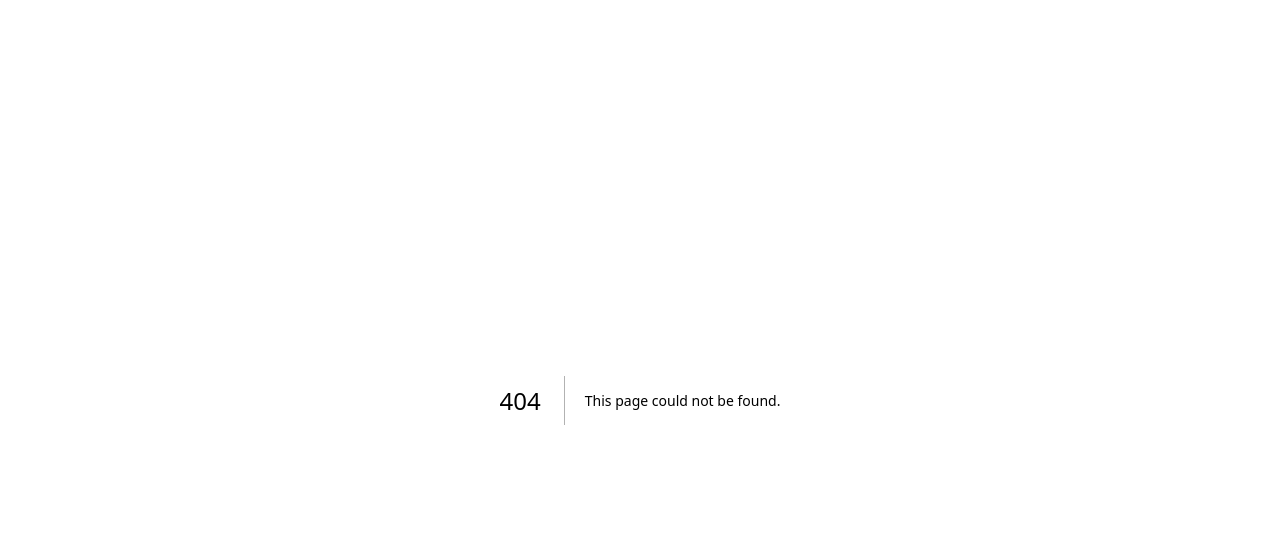
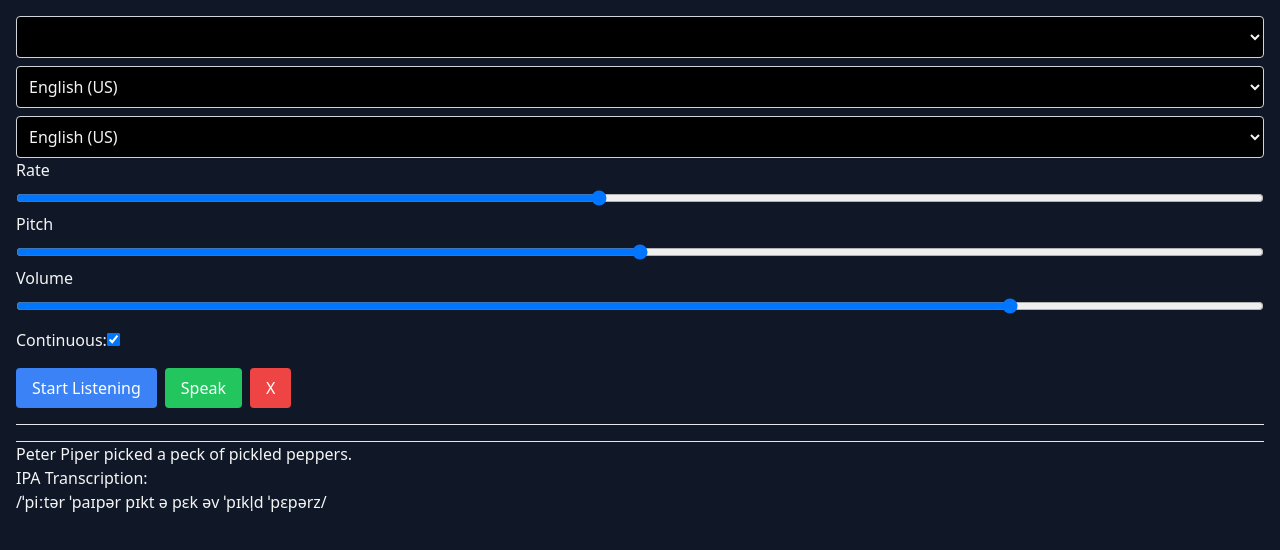
Before and after one commit to alexandernovadev/iaenglish, a Next.js app: page /voice in a window 1280 px wide. Before the commit this address had no page. Shown: the top 550 px of the page. Built offline with nearby package versions, Linux system fonts and the light colour scheme.

Commit message:
Alex - #36333 Fix the behavior dont speak

```diff
--- /dev/null
+++ b/globals.d.ts
@@ -0,0 +1 @@
+declare var SpeechRecognition: typeof webkitSpeechRecognition;
--- /dev/null
+++ b/src/hooks/speehAPI/types.ts
@@ -0,0 +1,14 @@
+export interface SpeechConfig {
+  recognitionLang?: string; // Idioma para el reconocimiento de voz
+  interimResults?: boolean; // Si se deben mostrar resultados interinos
+  continuous?: boolean; // Si el reconocimiento debe ser continuo
+  maxAlternatives?: number; // Número máximo de alternativas de reconocimiento
+
+  // Configuraciones para la síntesis de voz
+  synthesisLang?: string; // Idioma para la síntesis de voz
+  voiceName?: string; // Nombre de la voz a utilizar
+  rate?: number; // Velocidad de la voz
+  pitch?: number; // Tono de la voz
+  volume?: number; // Volumen de la voz
+
+}
--- /dev/null
+++ b/src/hooks/speehAPI/useSpeech.ts
@@ -0,0 +1,96 @@
+import { useState, useEffect } from "react";
+import { SpeechConfig } from "./types";
+
+type TextConcatType = "CONCAT" | "REPLACE" | "NONE";
+const useSpeech = (
+  config: SpeechConfig,
+  textConcatType: TextConcatType = "REPLACE"
+) => {
+  const [text, setText] = useState<string>("");
+  const [isListening, setIsListening] = useState<boolean>(false);
+  const [voices, setVoices] = useState<SpeechSynthesisVoice[]>([]);
+  let speechRecognition: any | null = null;
+
+  const [configUser, setConfigUser] = useState(config);
+
+  useEffect(() => {
+    getAvailableVoices();
+  }, []);
+
+  const startListening = () => {
+    const SpeechRecognition =
+      window.SpeechRecognition || (window as any).webkitSpeechRecognition;
+
+    if (SpeechRecognition) {
+      speechRecognition = new SpeechRecognition();
+      speechRecognition.lang = configUser.recognitionLang || "en-US";
+      speechRecognition.interimResults =
+        configUser.interimResults !== undefined
+          ? configUser.interimResults
+          : true;
+      speechRecognition.continuous =
+        configUser.continuous !== undefined ? configUser.continuous : false;
+      speechRecognition.maxAlternatives = configUser.maxAlternatives || 1;
+      speechRecognition.start();
+
+      setIsListening(true);
+
+      speechRecognition.onresult = (event: any) => {
+        let finalTranscript = "";
+        let interimTranscript = "";
+
+        for (let i = 0; i < event.results.length; ++i) {
+          const transcript = event.results[i][0].transcript;
+          if (event.results[i].isFinal) {
+            finalTranscript += transcript;
+          } else {
+            interimTranscript += transcript;
+          }
+        }
+
+        const textResult =
+          textConcatType === "CONCAT"
+            ? " " + text + finalTranscript + interimTranscript
+            : textConcatType === "REPLACE"
+            ? finalTranscript + interimTranscript
+            : "Stupid Love ";
+        setText(textResult);
+        setIsListening(false);
+      };
+
+      speechRecognition.onend = () => {
+        setIsListening(false);
+      };
+    } else {
+      alert("Tu navegador no soporta la Web Speech API");
+    }
+  };
+
+  const speak = (text: string, lang?: string) => {
+    const speech = new SpeechSynthesisUtterance(text);
+    speech.lang = lang || configUser.synthesisLang || "es-ES";
+    // @ts-ignore
+    speech.voice = window.speechSynthesis
+      .getVoices()
+      .find((voice) => voice.name === configUser.voiceName);
+    speech.rate = configUser.rate || 1;
+    speech.pitch = configUser.pitch || 1;
+    speech.volume = configUser.volume || 1;
+    window.speechSynthesis.speak(speech);
+  };
+
+  const getAvailableVoices = () =>
+    setVoices(window.speechSynthesis.getVoices());
+
+  return {
+    text,
+    isListening,
+    voices,
+    startListening,
+    speak,
+    setText,
+    setConfigUser,
+  };
+};
+
+export default useSpeech;
--- a/src/pages/index.tsx
+++ b/src/pages/index.tsx
@@ -17,12 +17,18 @@
 import { FcReading } from "react-icons/fc";
 import { LuBrainCircuit } from "react-icons/lu";
 import { RiSpeakFill } from "react-icons/ri";
+import useSpeech from "@/hooks/speehAPI/useSpeech";
+import { speechConfig } from "./voice";
+import { FaMicrophoneLines } from "react-icons/fa6";
 export default function Home() {
   const [word, setword] = useState("Historia de Napoleon ");
   const [isOpenModal, setIsOpenModal] = useState(false);
   const { getStoryFromGPT } = useStory();
   const { getWordFromGPT, saveWordDB } = useWord();
   const [wordsKnown, setWordsUnKnown] = useState([]);
+
+  const { text, voices, startListening, speak, setText, setConfigUser } =
+    useSpeech(speechConfig,"REPLACE");
 
   const dispatch = useDispatch();
 
@@ -130,7 +136,7 @@
             type: WordActionTypes.SET_ACTIVED_WORD,
             payload: wordExist,
           });
-          speakWordEN(wordClean)
+          speakWordEN(wordClean);
         }}
       >
         {word}{" "}
@@ -176,7 +182,8 @@
 
         <div className="flex items-center justify-between p-2 bg-slate-700 px-4">
           {selectedActivedWord?.word ? (
-            <h1 className="flex-grow truncate text-3xl capitalize font-bold">
+            <div className="flex flex-col">
+              <h1 className="flex-grow truncate text-2xl capitalize font-bold">
                 {selectedActivedWord?.word}
                 <span
                   onClick={() => speakWordEN(selectedActivedWord?.word!)}
@@ -185,15 +192,25 @@
                   {" "}
                   🔊{" "}
                 </span>
+              </h1>
               <span className="px-2 text-xl text-gray-300">
                 {" "}
                 {activeWord?.ipa}
               </span>
-            </h1>
+            </div>
           ) : (
             <>No hay word</>
           )}
 
+          <div className="flex flex-col gap-2">
+            <h1 className="flex-grow truncate text-xl capitalize font-bold">{text? text: '🗣️ Speak '}</h1>
+            <button
+              onClick={() => startListening()}
+              className="px-2 py-1 bg-green-600 rounded hover:bg-green-700 transition duration-300 flex justify-center"
+            >
+              <FaMicrophoneLines />
+            </button>
+          </div>
           {!selectedActivedWord?.isKnown ? (
             <button
               onClick={() => {
--- /dev/null
+++ b/src/pages/voice.tsx
@@ -0,0 +1,167 @@
+import useSpeech from "@/hooks/speehAPI/useSpeech";
+import React, { useState, useEffect } from "react";
+
+export const speechConfig = {
+  recognitionLang: process.env.REACT_APP_SPEECH_RECOGNITION_LANG || "es-ES",
+  synthesisLang: process.env.REACT_APP_SPEECH_SYNTHESIS_LANG || "en-US",
+  continuous: true,
+  voiceName: "Google US English",
+  rate: 1.2,
+  pitch: 1,
+  volume: 0.8,
+};
+
+const VoicePage: React.FC = () => {
+  const { text, voices, startListening, speak, setText, setConfigUser } =
+    useSpeech(speechConfig);
+  const [selectedVoice, setSelectedVoice] = useState("");
+  const [recognitionLang, setRecognitionLang] = useState("en-US");
+  const [synthesisLang, setSynthesisLang] = useState("en-US");
+  const [rate, setRate] = useState(1.2);
+  const [pitch, setPitch] = useState(1);
+  const [volume, setVolume] = useState(0.8);
+  const [continuous, setContinuous] = useState(true);
+
+
+  const handleSpeak = () => {
+    setConfigUser({
+      recognitionLang,
+      synthesisLang,
+      voiceName: selectedVoice,
+      rate,
+      pitch,
+      volume,
+      continuous,
+    });
+    speak(text);
+  };
+
+  return (
+    <div className="p-4">
+      <select
+        className="block w-full p-2 border border-gray-300 rounded bg-black"
+        value={selectedVoice}
+        onChange={(e) => setSelectedVoice(e.target.value)}
+      >
+        {voices.map((voice) => (
+          <option key={voice.name} value={voice.name}>
+            {voice.name}
+          </option>
+        ))}
+      </select>
+
+      <select
+        className="block w-full p-2 border border-gray-300 rounded mt-2 bg-black"
+        value={recognitionLang}
+        onChange={(e) => setRecognitionLang(e.target.value)}
+      >
+        <option value="en-US">English (US)</option>
+        <option value="en-GB">English (UK)</option>
+        <option value="es-ES">Spanish (Spain)</option>
+        <option value="es-MX">Spanish (Mexico)</option>
+        <option value="fr-FR">French (France)</option>
+        <option value="de-DE">German (Germany)</option>
+        <option value="it-IT">Italian (Italy)</option>
+        <option value="ja-JP">Japanese (Japan)</option>
+        <option value="zh-CN">Chinese (Mandarin)</option>
+        <option value="ru-RU">Russian (Russia)</option>
+        <option value="pt-BR">Portuguese (Brazil)</option>
+        <option value="ko-KR">Korean (Korea)</option>
+      </select>
+
+      <select
+        className="block w-full p-2 border border-gray-300 rounded mt-2 bg-black"
+        value={synthesisLang}
+        onChange={(e) => setSynthesisLang(e.target.value)}
+      >
+        <option value="en-US">English (US)</option>
+        <option value="en-GB">English (UK)</option>
+        <option value="es-ES">Spanish (Spain)</option>
+        <option value="es-MX">Spanish (Mexico)</option>
+        <option value="fr-FR">French (France)</option>
+        <option value="de-DE">German (Germany)</option>
+        <option value="it-IT">Italian (Italy)</option>
+        <option value="ja-JP">Japanese (Japan)</option>
+        <option value="zh-CN">Chinese (Mandarin)</option>
+        <option value="ru-RU">Russian (Russia)</option>
+        <option value="pt-BR">Portuguese (Brazil)</option>
+        <option value="ko-KR">Korean (Korea)</option>
+      </select>
+
+      <label htmlFor="">Rate</label>
+      <input
+        type="range"
+        className="w-full mt-2"
+        min="0.5"
+        max="2"
+        step="0.1"
+        value={rate}
+        onChange={(e) => setRate(parseFloat(e.target.value))}
+      />
+
+      <label htmlFor="">Pitch</label>
+
+      <input
+        type="range"
+        className="w-full mt-2"
+        min="0"
+        max="2"
+        step="0.1"
+        value={pitch}
+        onChange={(e) => setPitch(parseFloat(e.target.value))}
+      />
+
+      <label htmlFor="">Volume</label>
+
+      <input
+        type="range"
+        className="w-full mt-2"
+        min="0"
+        max="1"
+        step="0.1"
+        value={volume}
+        onChange={(e) => setVolume(parseFloat(e.target.value))}
+      />
+
+      <label className="block mt-2">
+        <span>Continuous:</span>
+        <input
+          type="checkbox"
+          checked={continuous}
+          onChange={() => setContinuous(!continuous)}
+        />
+      </label>
+
+      <button
+        className="bg-blue-500 text-white px-4 py-2 rounded mt-4"
+        onClick={() => startListening()}
+      >
+        Start Listening
+      </button>
+      <button
+        className="bg-green-500 text-white px-4 py-2 rounded mt-4 ml-2"
+        onClick={handleSpeak}
+      >
+        Speak
+      </button>
+
+      <button
+        className="bg-red-500 text-white px-4 py-2 rounded mt-4 ml-2"
+        onClick={() => setText("")}
+      >
+        X
+      </button>
+
+      <hr className="my-4" />
+      <h1 className="text-xl font-bold">{text}</h1>
+      {/* Add additional elements for language translation and IPA */}
+
+      <hr />
+      <h3>Peter Piper picked a peck of pickled peppers.</h3>
+      IPA Transcription:
+      <h4>/ˈpiːtər ˈpaɪpər pɪkt ə pɛk əv ˈpɪkl̩d ˈpɛpərz/</h4>
+    </div>
+  );
+};
+
+export default VoicePage;
--- a/src/styles/globals.css
+++ b/src/styles/globals.css
@@ -4,7 +4,7 @@
 
 
 body {
-  color: rgb(var(--foreground-rgb));
+  color: whitesmoke;
   background: #101827;
 }
 
--- a/tsconfig.json
+++ b/tsconfig.json
@@ -1,7 +1,7 @@
 {
   "compilerOptions": {
     "target": "es5",
-    "lib": ["dom", "dom.iterable", "esnext"],
+    "lib": ["dom","es6","dom.iterable", "esnext"],
     "allowJs": true,
     "skipLibCheck": true,
     "strict": true,
```
Also changed, not shown: src/hooks/speehAPI/data.ts (added, +11 -0 lines), 2 other files (tests, documents, lock files or other folders). Lines whose indentation alone changed are shown as unchanged.
